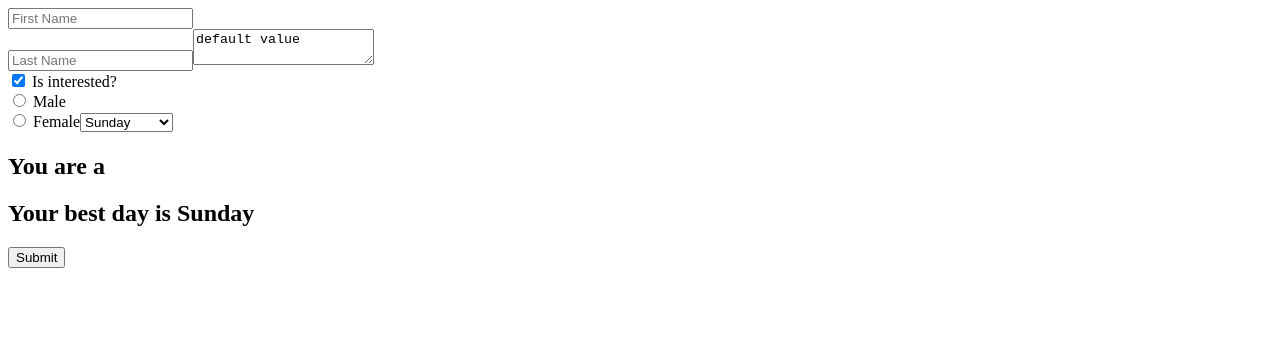
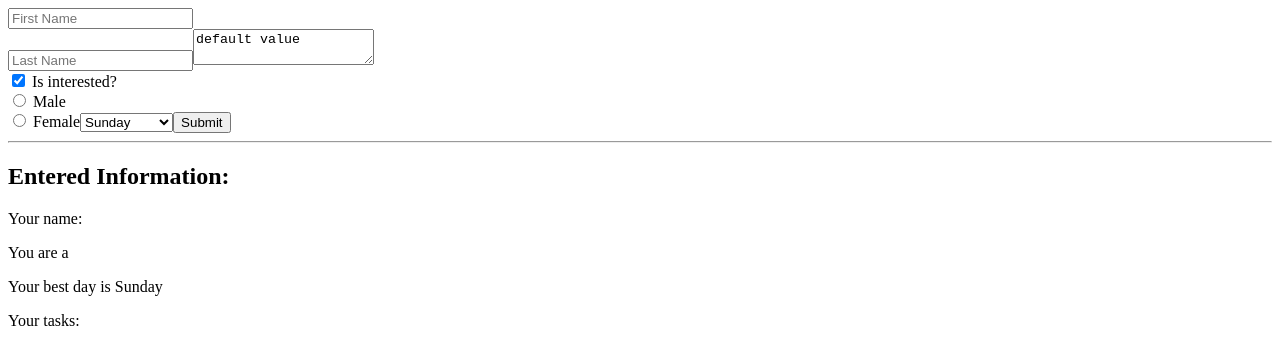
Before and after one commit to laurelherting/sustainability-to-do, a React (Create React App) app: page / in a window 1280 px wide. Shown: the top 364 px of the page. Built offline with nearby package versions, Linux system fonts and the light colour scheme.

Commit message:
edit existing elements properties

```diff
--- a/src/App.js
+++ b/src/App.js
@@ -26,6 +26,7 @@ class App extends React.Component {
 
   render() {
     return (
+      <main>
         <form onSubmit={this.handleSubmit}>
           <input
             type="text"
@@ -97,13 +98,20 @@ class App extends React.Component {
 
           {/* Create radio buttons for tasks here */}
 
-        <h1>
-          {this.state.firstName} {this.state.lastName}
-        </h1>
-        <h2>You are a {this.state.gender}</h2>
-        <h2>Your best day is {this.state.bestDay}</h2>
           <button>Submit</button>
         </form>
+        <hr />
+        <h2>Entered Information:</h2>
+        <p>
+          Your name: {this.state.firstName} {this.state.lastName}
+        </p>
+        <p>You are a {this.state.gender}</p>
+        <p>Your best day is {this.state.bestDay}</p>
+        <p>
+          Your tasks:
+          {/* tasks here, comma separated */}
+        </p>
+      </main>
     );
   }
 }
```
Lines whose indentation alone changed are shown as unchanged.
